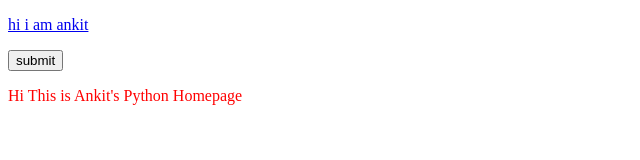
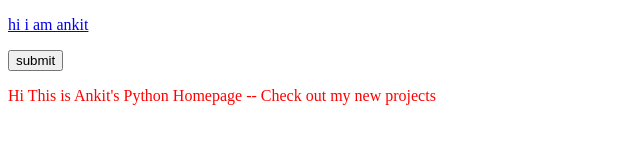
Before and after one commit to ankitmpatil/Ankit_Python_Projects, a plain HTML site: page index.html in a window 1280 px wide. Shown: the whole page, without its empty margins (0-640 px from the left). Drawn offline with Linux system fonts and the light colour scheme.

Commit message:
adding index.html

```diff
--- a/index.html
+++ b/index.html
@@ -9,6 +9,6 @@
 <button id="id1">submit</button>
 
 
-<p style="color: red" class="class1">Hi This is Ankit's Python Homepage</p>
+<p style="color: red" class="class1">Hi This is Ankit's Python Homepage -- Check out my new projects</p>
 </body>
 </html>
```
